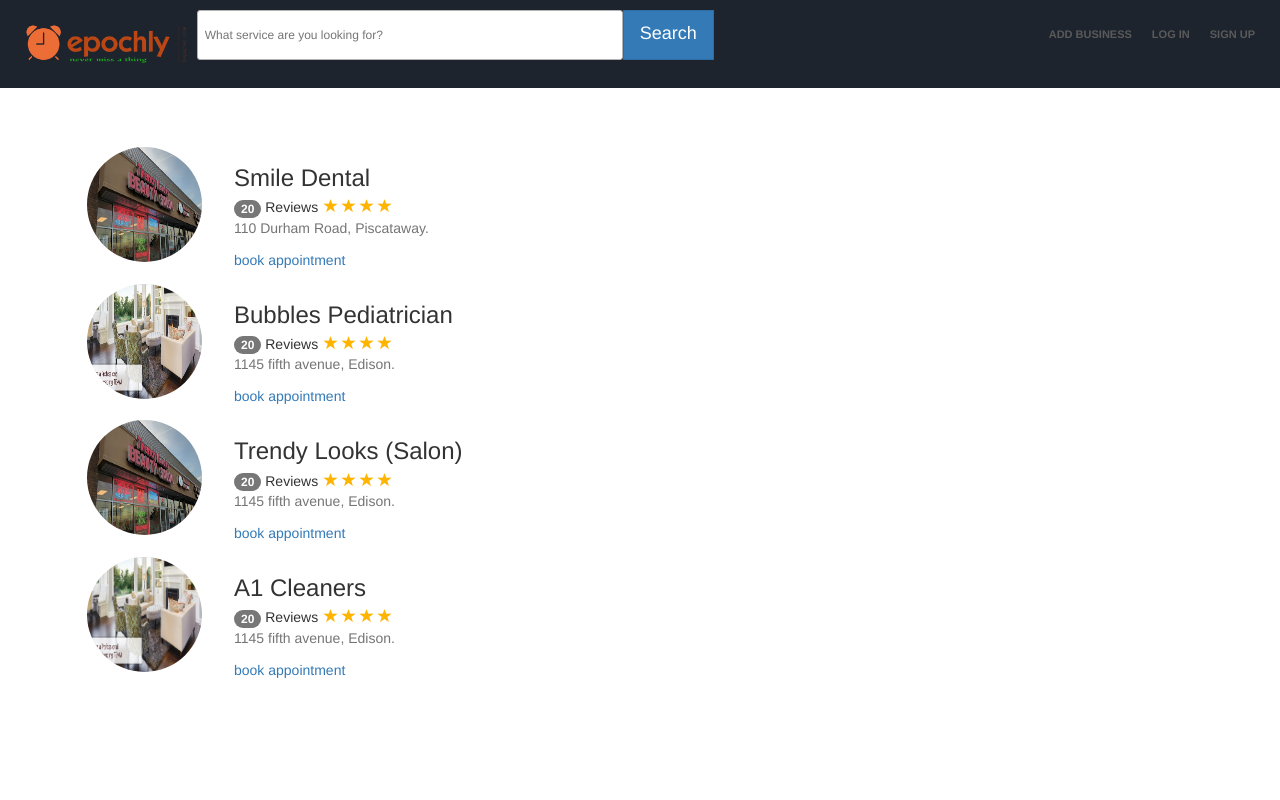
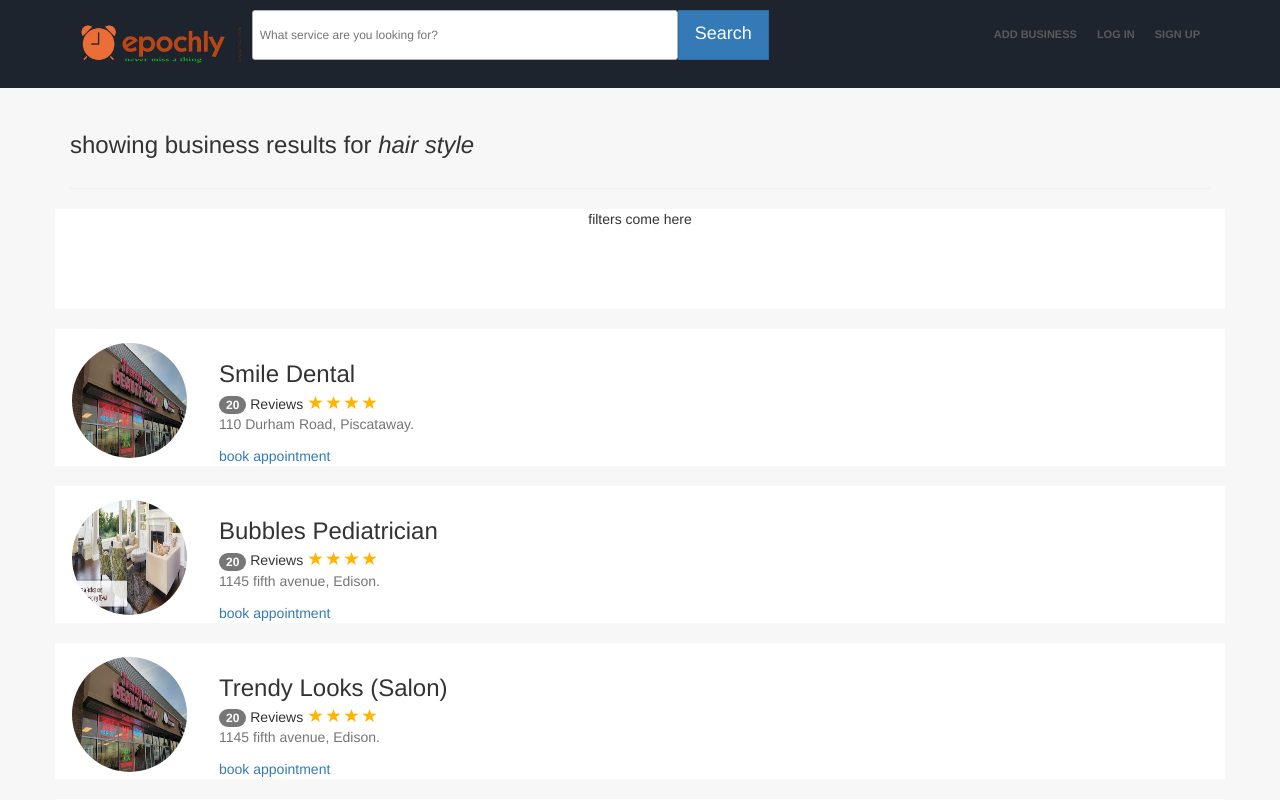
Before and after one commit to srinek/lorvids, an Angular app in the folder angular-ui/: page /search/1 in a window 1280 px wide. Shown: the top 800 px of the page. Built offline with nearby package versions, Linux system fonts and the light colour scheme.

Commit message:
UI improvments

```diff
--- a/angular-ui/src/app/header/header.component.html
+++ b/angular-ui/src/app/header/header.component.html
@@ -1,5 +1,7 @@
 <div class="nav">
     <div  class="container-fluid header">
+      <div class="row">
+          <div class="container">
               <div class="row">
           <!--  burger menu here -->
 
@@ -30,3 +32,5 @@
           </div>
           </div>
       </div>
+    </div>
+  </div>
--- a/angular-ui/src/app/search-results-container/search-results-container.component.css
+++ b/angular-ui/src/app/search-results-container/search-results-container.component.css
@@ -0,0 +1,8 @@
+.result-container{
+
+}
+
+.filter-container{
+    background-color: #fff;
+    min-height: 100px;
+}
--- a/angular-ui/src/app/search-results-container/search-results-container.component.html
+++ b/angular-ui/src/app/search-results-container/search-results-container.component.html
@@ -1,11 +1,18 @@
 <div class="container">
   <div class="row">
     <div class="col-xs-12 m-top-4">
+        <h3>showing business results for <i>hair style</i> </h3>
     </div>
   </div>
   <div class="row">
-      <div class="col-xs-12">
+      <div class="col-sm-12">
+        <hr>
+      </div>
+  </div>
+  <div class="row filter-container text-center">
+     filters come here
+  </div>
+  <div class="row result-container">
          <app-search-results></app-search-results>
-      </div>
     </div>
 </div>
--- a/angular-ui/src/app/search-results-container/search-results/search-results.component.css
+++ b/angular-ui/src/app/search-results-container/search-results/search-results.component.css
@@ -1,6 +1,7 @@
 .search-result{
     margin-bottom: 10px;
     margin-top: 20px;
+    background-color: #fff;
 }
 .text-muted {
     color: #757575;
--- a/angular-ui/src/app/search-results-container/search-results/search-results.component.html
+++ b/angular-ui/src/app/search-results-container/search-results/search-results.component.html
@@ -5,10 +5,10 @@
   yelp reviews
   google reviews
   -->
-<div class="container search-result">
-  <div class="row" *ngFor="let business of searchResults">
+<div class="container search-result" *ngFor="let business of searchResults">
+  <div class="row">
 
-      <div class="col-md-12 m-top-2">
+      <div class="col-xs-12 m-top-2">
         <div class="media-photo-badge div-inline m-right-5">
             <span href="/users/show/nanda_profile_num" class="media-photo media-round">
                 <img alt="{{business.name}}" height="115" width="115" data-pin-nopin="true" src="{{business.imageurl}}" title="{{business.name}}">
--- a/angular-ui/src/styles.css
+++ b/angular-ui/src/styles.css
@@ -3,6 +3,7 @@ body {
     position: relative;
     margin: 0;
     padding-bottom: 21rem;
+    background-color: #f7f7f7 !important;
 }
 hr {
     margin-top: 15px;
```
Lines whose indentation alone changed are shown as unchanged.
